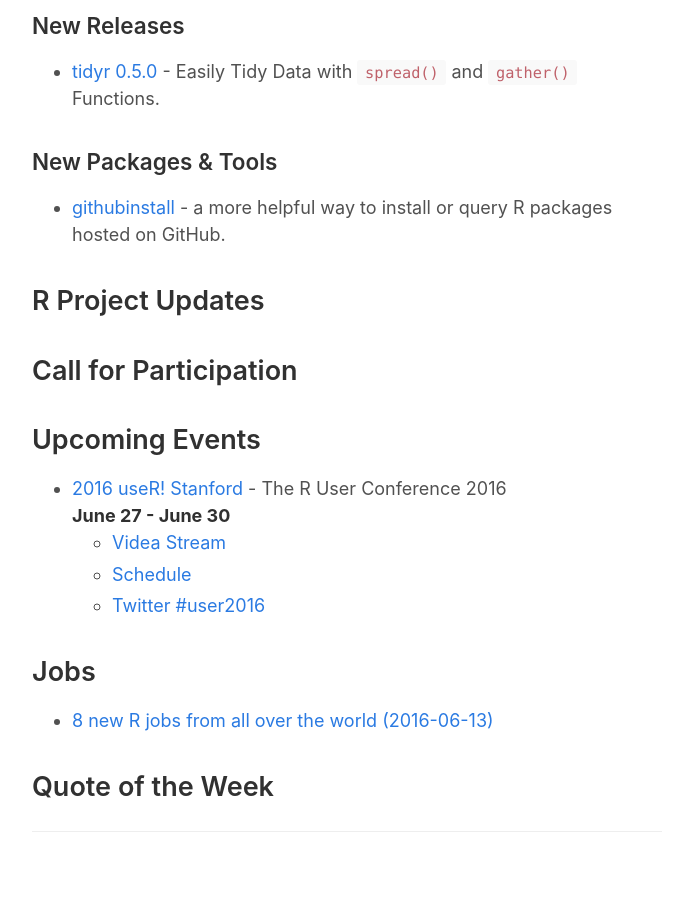
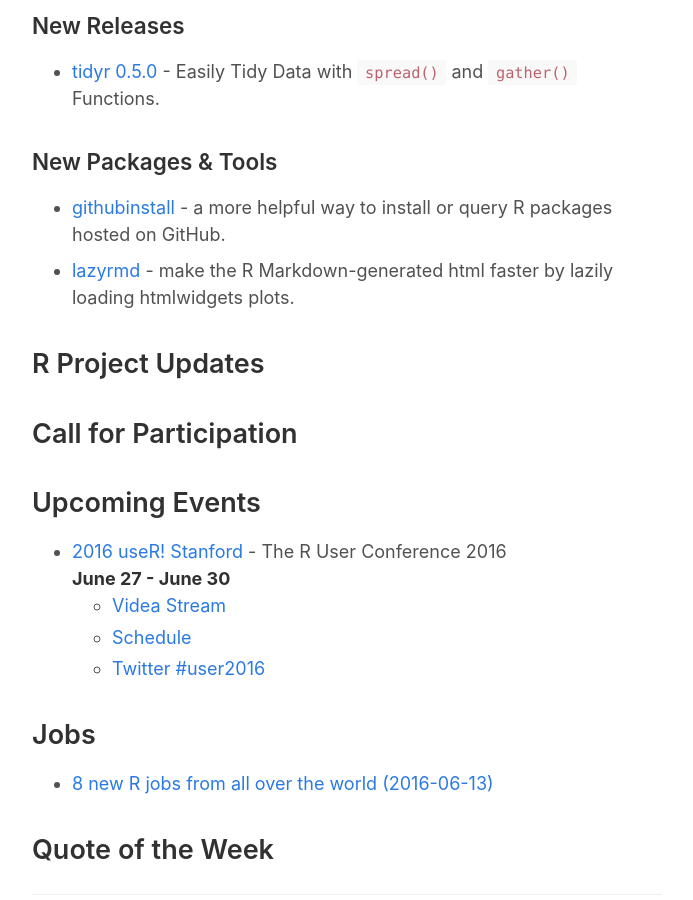
Before and after one commit to rweekly/rweekly.org, a Jekyll site: the page built from draft.md, in a window 1280 px wide and 900 px high, scrolled down 893 px. Shown: the whole window, without its empty margins (293-986 px from the left). Built offline with Jekyll 4.4.1, drawn with Linux system fonts in a browser that asks for light colours.

Commit message:
add new package lazyrmd

```diff
--- a/draft.md
+++ b/draft.md
@@ -40,6 +40,8 @@
 
 + [githubinstall](http://mockquant.blogspot.com.au/2016/06/githubinstall-new-r-package-for-easy-to.html) - a more helpful way to install or query R packages hosted on GitHub.
 
++ [lazyrmd](http://ryanhafen.com/blog/lazyrmd) - make the R Markdown-generated html faster by lazily loading htmlwidgets plots.
+
 ## R Project Updates
 
 
```
